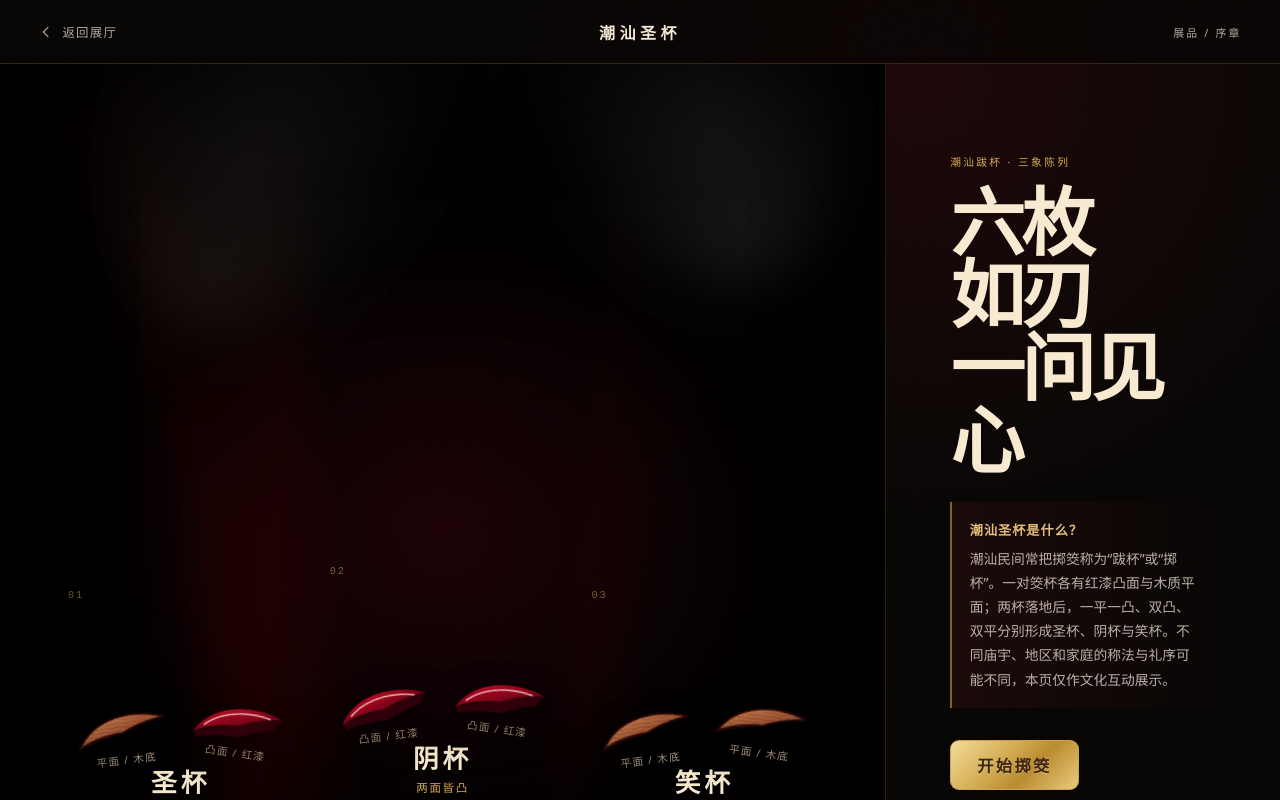
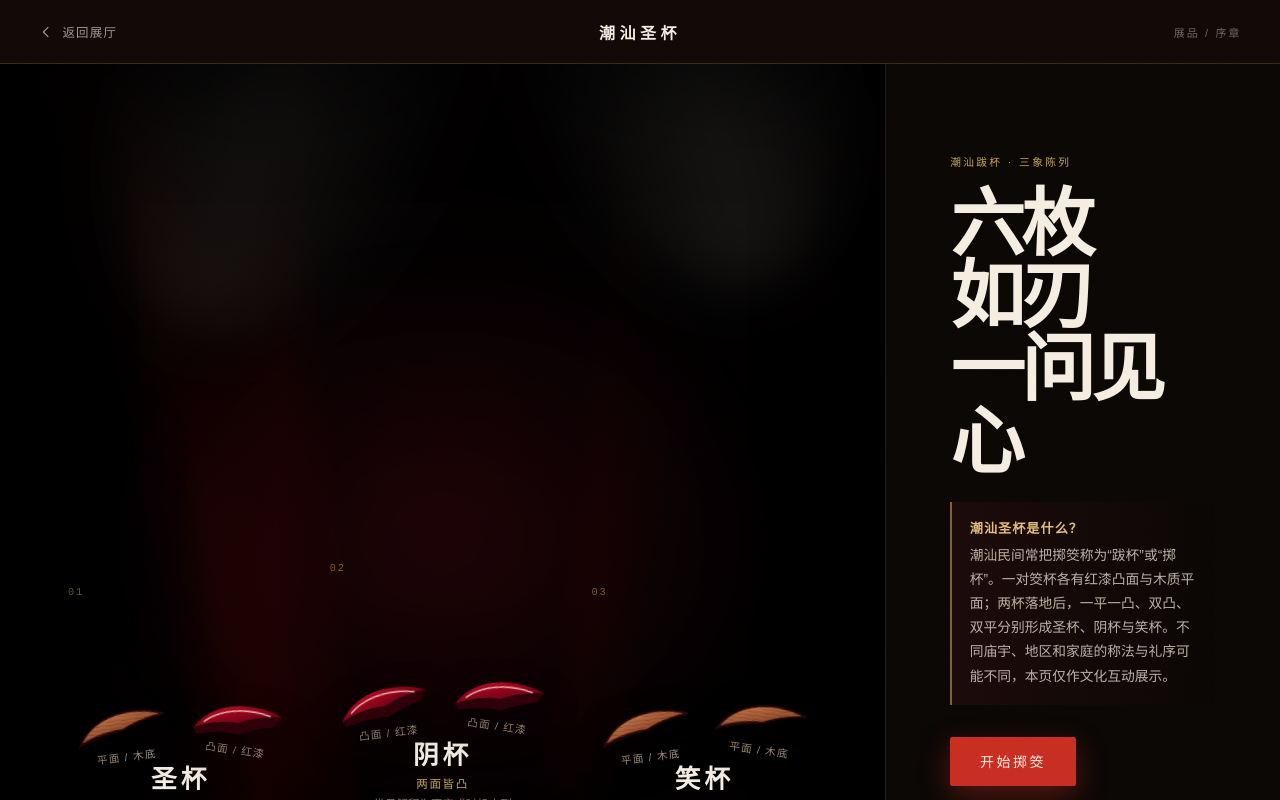
Before and after one commit to rexleimo/rex-game, a Next.js app: page /games/shantou-jiaobei in a window 1280 px wide. Shown: the top 800 px of the page. Built offline with nearby package versions, Linux system fonts and the light colour scheme; a web font is replaced by a local one.

Commit message:
feat(jiaobei): 沉浸壳对齐 GameChrome 与 --g-* token

```diff
--- a/src/games/shantou-jiaobei/JiaobeiGame.tsx
+++ b/src/games/shantou-jiaobei/JiaobeiGame.tsx
@@ -1,6 +1,8 @@
 'use client';
 
 import { useCallback, useState } from 'react';
+import { GameChrome } from '@/components/game/GameChrome';
+import '@/styles/game-shell.css';
 import { IntroScene } from './scenes/IntroScene';
 import { OfferingScene } from './scenes/OfferingScene';
 import { ResultScene } from './scenes/ResultScene';
@@ -24,6 +26,12 @@ export interface GameState {
 }
 
 const INITIAL: GameState = { wish: '', wishCategory: '其他', throws: [] };
+
+const EDITION: Record<Phase, string> = {
+  intro: '展品 / 序章',
+  offering: '仪式进行中',
+  result: '落杯已定',
+};
 
 /**
  * 潮汕圣杯占卜 —— 游戏根组件。
@@ -57,7 +65,7 @@ export function JiaobeiGame() {
 
   return (
     <main className={`jiaobei jiaobei--${phase}`}>
-      <GameChrome phase={phase}>
+      <GameChrome title="潮汕圣杯" edition={EDITION[phase]}>
         {phase === 'intro' && (
           <IntroScene
             onStart={() => {
@@ -82,24 +90,3 @@ export function JiaobeiGame() {
     </main>
   );
 }
-
-/** 游戏外壳：克制的展签导航 + 当前阶段。 */
-function GameChrome({ children, phase }: { children: React.ReactNode; phase: Phase }) {
-  const edition = phase === 'intro' ? '展品 / 序章' : phase === 'offering' ? '仪式进行中' : '落杯已定';
-
-  return (
-    <div className="chrome">
-      <header className="chrome__head">
-        <a className="chrome__back" href="/" aria-label="返回首页">
-          <svg viewBox="0 0 24 24" fill="none" stroke="currentColor" strokeWidth="1.7" aria-hidden>
-            <path d="M15 5l-7 7 7 7" strokeLinecap="round" strokeLinejoin="round" />
-          </svg>
-          返回展厅
-        </a>
-        <h1 className="chrome__title">潮汕圣杯</h1>
-        <span className="chrome__edition">{edition}</span>
-      </header>
-      <div className="chrome__body">{children}</div>
-    </div>
-  );
-}
--- a/src/games/shantou-jiaobei/scenes/IntroScene.tsx
+++ b/src/games/shantou-jiaobei/scenes/IntroScene.tsx
@@ -41,7 +41,7 @@ export function IntroScene({ onStart }: { onStart: () => void }) {
         <p className="intro__index">潮汕跋杯 · 三象陈列</p>
         <h2 className="intro__title">六枚如刃<br />一问见心</h2>
         <div className="intro__culture"><strong>潮汕圣杯是什么？</strong><p>{JIAOBEI_QUICK_ANSWER}</p></div>
-        <div className="intro__actions"><button className="btn btn--gold intro__start" onClick={onStart}>开始掷筊</button><a className="intro__learn" href="#jiaobei-guide">了解潮汕圣杯文化与三种杯象</a></div>
+        <div className="intro__actions"><button className="gs-btn gs-btn--primary intro__start" onClick={onStart}>开始掷筊</button><a className="intro__learn" href="#jiaobei-guide">了解潮汕圣杯文化与三种杯象</a></div>
         <p className="intro__note">可使用摄像头手势或按钮操作；摄像头并非必需。</p>
       </div>
     </section>
--- a/src/games/shantou-jiaobei/scenes/OfferingScene.tsx
+++ b/src/games/shantou-jiaobei/scenes/OfferingScene.tsx
@@ -288,10 +288,10 @@ export function OfferingScene({
           </div>
 
           {done ? (
-            <button className="btn btn--gold" onClick={onDone}>查看神明解答</button>
+            <button className="gs-btn gs-btn--primary" onClick={onDone}>查看神明解答</button>
           ) : (
             <button
-              className="btn"
+              className="gs-btn gs-btn--primary"
               onClick={doThrow}
               disabled={throwing || physicsError || !physicsReady}
             >
--- a/src/games/shantou-jiaobei/scenes/ResultScene.tsx
+++ b/src/games/shantou-jiaobei/scenes/ResultScene.tsx
@@ -221,8 +221,8 @@ export function ResultScene({ state, onRestart }: { state: GameState; onRestart:
 
           <p className="result__disclaimer">仅供娱乐，不构成任何建议。</p>
           <div className="result__actions">
-            <button className="btn" onClick={onRestart}>再问一次</button>
-            <a className="btn btn--ghost" href="/">回到展厅</a>
+            <button className="gs-btn gs-btn--primary" onClick={onRestart}>再问一次</button>
+            <a className="gs-btn gs-btn--ghost" href="/">回到展厅</a>
           </div>
         </div>
       ) : null}
--- a/src/styles/jiaobei.css
+++ b/src/styles/jiaobei.css
@@ -1,46 +1,11 @@
 .jiaobei {
   min-height: 100dvh;
-  color: #f4ead6;
+  color: var(--g-cream);
   background:
-    radial-gradient(circle at 72% 8%, rgba(131, 16, 30, 0.18), transparent 34%),
-    radial-gradient(circle at 20% 86%, rgba(197, 142, 62, 0.08), transparent 30%),
-    #080605;
+    radial-gradient(circle at 72% 8%, color-mix(in srgb, var(--g-cinnabar) 18%, transparent), transparent 34%),
+    radial-gradient(circle at 20% 86%, color-mix(in srgb, var(--g-gold) 10%, transparent), transparent 30%),
+    var(--g-abyss);
 }
-
-.chrome {
-  min-height: 100dvh;
-  display: grid;
-  grid-template-rows: auto minmax(0, 1fr);
-}
-
-.chrome__head {
-  position: relative;
-  z-index: 20;
-  display: grid;
-  grid-template-columns: minmax(8rem, 1fr) auto minmax(8rem, 1fr);
-  align-items: center;
-  min-height: 64px;
-  padding: 0 clamp(1rem, 3vw, 3rem);
-  color: rgba(244, 234, 214, 0.72);
-  border-bottom: 1px solid rgba(221, 177, 88, 0.18);
-  background: rgba(8, 6, 5, 0.72);
-  backdrop-filter: blur(18px);
-}
-
-.chrome__back {
-  display: inline-flex;
-  align-items: center;
-  gap: 0.5rem;
-  width: max-content;
-  font-size: 0.78rem;
-  letter-spacing: 0.1em;
-}
-
-.chrome__back svg { width: 1rem; }
-.chrome__back:hover { color: #f0d18b; }
-.chrome__title { color: #f4ead6; font-size: 1rem; letter-spacing: 0.28em; }
-.chrome__edition { justify-self: end; font-size: 0.68rem; letter-spacing: 0.2em; text-transform: uppercase; }
-.chrome__body { min-width: 0; }
 
 /* Cinematic opening */
 .intro {
@@ -153,8 +118,8 @@
 .intro__specimen:nth-child(3) .cup-glyph { transform: rotateX(10deg) rotateZ(-5deg) scale(0.94); }
 
 .intro__specimen-copy { display: grid; justify-items: center; gap: 0.24rem; }
-.intro__specimen-copy strong { color: #f5e7ca; font-family: var(--font-display); font-size: clamp(1.15rem, 2vw, 1.65rem); letter-spacing: 0.16em; }
-.intro__specimen-copy span { color: #d0a74f; font-size: 0.72rem; letter-spacing: 0.14em; }
+.intro__specimen-copy strong { color: var(--g-text-hi); font-family: var(--g-font-display); font-size: clamp(1.15rem, 2vw, 1.65rem); letter-spacing: 0.16em; }
+.intro__specimen-copy span { color: var(--g-gold); font-size: 0.72rem; letter-spacing: 0.14em; }
 .intro__specimen-copy em { color: rgba(244, 234, 214, 0.48); font-size: 0.72rem; font-style: normal; }
 
 .intro__smoke {
@@ -186,27 +151,27 @@
 .offering__eyebrow,
 .result__eyebrow {
   margin: 0 0 1.25rem;
-  color: #cfa852;
+  color: var(--g-gold);
   font-size: 0.67rem;
   letter-spacing: 0.22em;
   text-transform: uppercase;
 }
 
-.intro__title { color: #f7ead0; font-size: clamp(3rem, 5.8vw, 6.2rem); line-height: 0.98; letter-spacing: -0.05em; }
+.intro__title { color: var(--g-text-hi); font-size: clamp(3rem, 5.8vw, 6.2rem); line-height: 0.98; letter-spacing: -0.05em; }
 .intro__lead { max-width: 30rem; margin: 1.75rem 0 0; color: rgba(244, 234, 214, 0.66); font-size: 1rem; line-height: 1.9; text-wrap: pretty; }
 .intro__actions { margin-top: 2rem; display: flex; align-items: center; flex-wrap: wrap; gap: 1.1rem; }
 .intro__start { min-height: 50px; }
 .intro__learn { color: rgba(244, 234, 214, 0.68); font-size: 0.8rem; border-bottom: 1px solid rgba(221, 177, 88, 0.42); padding-bottom: 0.22rem; }
-.intro__learn:hover { color: #f0d18b; }
+.intro__learn:hover { color: var(--g-gold-hi); }
 .intro__note { margin: 1.5rem 0 0; color: rgba(244, 234, 214, 0.35); font-size: 0.7rem; line-height: 1.7; }
 
 /* Throwing stage */
-.jiaobei--offering .chrome__body { padding: clamp(0.8rem, 2vw, 2rem); }
+.jiaobei--offering .gs-body { padding: clamp(0.8rem, 2vw, 2rem); }
 .offering { width: min(1380px, 100%); margin: 0 auto; }
 .offering__rail { display: flex; justify-content: space-between; align-items: flex-end; gap: 1rem; margin-bottom: 1rem; }
-.offering__title { color: #f6ead3; font-size: clamp(1.7rem, 3vw, 2.7rem); letter-spacing: -0.02em; }
-.offering__round { color: #d94348; font-size: 1.16em; }
-.offering__of { margin-left: 0.8rem; color: rgba(244, 234, 214, 0.38); font-family: var(--font-body); font-size: 0.72rem; font-weight: 400; letter-spacing: 0.12em; }
+.offering__title { color: var(--g-text-hi); font-size: clamp(1.7rem, 3vw, 2.7rem); letter-spacing: -0.02em; }
+.offering__round { color: var(--g-cinnabar-hi); font-size: 1.16em; }
+.offering__of { margin-left: 0.8rem; color: rgba(244, 234, 214, 0.38); font-family: var(--g-font-body); font-size: 0.72rem; font-weight: 400; letter-spacing: 0.12em; }
 .offering__mode { margin: 0 0 0.4rem; color: rgba(244, 234, 214, 0.42); font-size: 0.72rem; letter-spacing: 0.18em; }
 
 .offering__visual { position: relative; }
@@ -226,19 +191,19 @@
 .offering__spinner { width: 30px; height: 30px; border: 1px solid rgba(228, 196, 121, 0.22); border-top-color: #e4c479; border-radius: 50%; animation: spin 0.85s linear infinite; }
 @keyframes spin { to { transform: rotate(360deg); } }
 .offering__ready { position: absolute; left: 50%; bottom: 1.4rem; transform: translateX(-50%); display: grid; gap: 0.2rem; min-width: 220px; padding: 0.75rem 1.1rem; text-align: center; border: 1px solid rgba(219, 178, 90, 0.25); background: rgba(8, 5, 5, 0.72); backdrop-filter: blur(12px); }
-.offering__ready strong { color: #f0d18b; font-family: var(--font-display); letter-spacing: 0.14em; }
+.offering__ready strong { color: var(--g-gold-hi); font-family: var(--g-font-display); letter-spacing: 0.14em; }
 .offering__ready span { color: rgba(244, 234, 214, 0.5); font-size: 0.68rem; }
-.offering__pop { position: absolute; top: 1.25rem; left: 50%; transform: translateX(-50%); z-index: 3; display: flex; align-items: center; gap: 0.6rem; padding: 0.55rem 0.9rem; border: 1px solid currentColor; border-radius: 999px; background: rgba(7, 4, 4, 0.78); backdrop-filter: blur(10px); font-family: var(--font-display); letter-spacing: 0.12em; }
+.offering__pop { position: absolute; top: 1.25rem; left: 50%; transform: translateX(-50%); z-index: 3; display: flex; align-items: center; gap: 0.6rem; padding: 0.55rem 0.9rem; border: 1px solid currentColor; border-radius: 999px; background: rgba(7, 4, 4, 0.78); backdrop-filter: blur(10px); font-family: var(--g-font-display); letter-spacing: 0.12em; }
 
 .offering__cam { position: absolute; z-index: 4; top: 1rem; right: 1rem; width: min(250px, 24vw); padding: 0.65rem; border: 1px solid rgba(219, 178, 90, 0.24); border-radius: 12px; background: rgba(7, 5, 4, 0.78); backdrop-filter: blur(16px); }
 .offering__camlabel { margin: 0 0 0.5rem; display: flex; justify-content: space-between; color: rgba(244, 234, 214, 0.48); font-size: 0.58rem; letter-spacing: 0.12em; }
 
-.camp { position: relative; color: #f4ead6; }
+.camp { position: relative; color: var(--g-cream); }
 .camp__frame { position: relative; aspect-ratio: 4 / 3; overflow: hidden; border-radius: 8px; background: #050403; }
 .camp__video { display: block; width: 100%; height: 100%; object-fit: contain; transform: scaleX(-1); }
 .camp__status { position: absolute; inset: 0; display: grid; place-content: center; justify-items: center; gap: 0.55rem; padding: 0.8rem; text-align: center; color: rgba(244, 234, 214, 0.68); font-size: 0.7rem; background: rgba(4, 3, 3, 0.7); }
 .camp__spinner { width: 24px; height: 24px; border: 1px solid rgba(228, 196, 121, 0.25); border-top-color: #e4c479; border-radius: 50%; animation: spin 0.9s linear infinite; }
-.camp__badge { position: absolute; top: 0.4rem; left: 0.4rem; padding: 0.25rem 0.4rem; border-radius: 4px; color: #f0d18b; background: rgba(6, 4, 3, 0.76); font-size: 0.55rem; }
+.camp__badge { position: absolute; top: 0.4rem; left: 0.4rem; padding: 0.25rem 0.4rem; border-radius: 4px; color: var(--g-gold-hi); background: rgba(6, 4, 3, 0.76); font-size: 0.55rem; }
 .camp__hold { position: absolute; left: 0.5rem; right: 0.5rem; bottom: 0.5rem; }
 .camp__holdbar { height: 3px; overflow: hidden; border-radius: 3px; background: rgba(255, 255, 255, 0.12); }
 .camp__holdbar::after { content: ''; display: block; width: var(--hold, 0%); height: 100%; background: #d7b35e; }
@@ -248,10 +213,10 @@
 .offering__console { display: grid; grid-template-columns: minmax(0, 0.92fr) minmax(16rem, 1.3fr) auto; align-items: center; gap: 0.9rem; margin-top: 0.9rem; padding: 0.85rem; border: 1px solid rgba(219, 178, 90, 0.18); border-radius: 14px; background: rgba(16, 10, 8, 0.78); }
 .offering__categories { display: flex; flex-wrap: wrap; gap: 0.35rem; }
 .offering__category { padding: 0.46rem 0.68rem; color: rgba(244, 234, 214, 0.52); border: 1px solid rgba(219, 178, 90, 0.16); border-radius: 999px; background: transparent; cursor: pointer; }
-.offering__category:hover, .offering__category--active { color: #f0d18b; border-color: rgba(219, 178, 90, 0.62); background: rgba(169, 37, 42, 0.16); }
+.offering__category:hover, .offering__category--active { color: var(--g-gold-hi); border-color: rgba(219, 178, 90, 0.62); background: rgba(169, 37, 42, 0.16); }
 .offering__wish { display: grid; grid-template-columns: auto minmax(0, 1fr) auto; align-items: center; min-height: 46px; border-bottom: 1px solid rgba(219, 178, 90, 0.28); }
-.offering__wishlabel { color: #cfa852; font-family: var(--font-display); font-size: 0.76rem; letter-spacing: 0.15em; }
-.offering__wishinput { min-width: 0; width: 100%; padding: 0.7rem; color: #f4ead6; border: 0; outline: 0; background: transparent; font: inherit; }
+.offering__wishlabel { color: var(--g-gold); font-family: var(--g-font-display); font-size: 0.76rem; letter-spacing: 0.15em; }
+.offering__wishinput { min-width: 0; width: 100%; padding: 0.7rem; color: var(--g-cream); border: 0; outline: 0; background: transparent; font: inherit; }
 .offering__wishinput::placeholder { color: rgba(244, 234, 214, 0.28); }
 .offering__mic { width: 38px; height: 38px; padding: 0.55rem; color: rgba(244, 234, 214, 0.52); border: 0; background: transparent; cursor: pointer; }
 .offering__mic svg { width: 100%; }
@@ -264,29 +229,29 @@
 .offering__hint { grid-column: 1 / -1; margin: -0.2rem 0 0; color: rgba(244, 234, 214, 0.32); font-size: 0.64rem; }
 .offering__hint--error, .offering__err { color: #ee8c82; }
 .offering__err { display: flex; align-items: center; justify-content: center; gap: 0.75rem; margin: 0.65rem 0 0; font-size: 0.72rem; }
-.offering__fb { color: #f0d18b; border: 0; border-bottom: 1px solid currentColor; background: transparent; cursor: pointer; }
+.offering__fb { color: var(--g-gold-hi); border: 0; border-bottom: 1px solid currentColor; background: transparent; cursor: pointer; }
 
 /* Result reveal */
-.jiaobei--result .chrome__body { display: grid; place-items: center; padding: clamp(1rem, 4vw, 4rem); }
+.jiaobei--result .gs-body { display: grid; place-items: center; padding: clamp(1rem, 4vw, 4rem); }
 .result { width: min(1080px, 100%); display: grid; grid-template-columns: minmax(17rem, 0.72fr) minmax(0, 1.25fr); gap: clamp(1.5rem, 5vw, 5rem); align-items: center; }
 .result__reveal { position: relative; min-height: 500px; display: grid; place-content: center; justify-items: center; padding: 2rem; text-align: center; border: 1px solid color-mix(in srgb, var(--tone), transparent 55%); background: radial-gradient(circle at 50% 42%, color-mix(in srgb, var(--tone), transparent 74%), rgba(10, 6, 5, 0.92) 64%); box-shadow: inset 0 0 70px rgba(0, 0, 0, 0.7), 0 35px 80px -50px var(--tone); }
 .result__reveal .cup-glyph { width: min(100%, 240px); height: auto; filter: drop-shadow(0 30px 18px rgba(0, 0, 0, 0.72)); }
 .result__title { margin-top: 1.2rem; font-size: clamp(2.3rem, 5vw, 4.3rem); letter-spacing: 0.04em; }
 .result__prompt { max-width: 24rem; color: rgba(244, 234, 214, 0.48); line-height: 1.7; }
-.result__revealbutton { color: #f0d18b; border: 0; border-bottom: 1px solid rgba(221, 177, 88, 0.55); background: transparent; padding: 0.4rem 0; cursor: pointer; }
+.result__revealbutton { color: var(--g-gold-hi); border: 0; border-bottom: 1px solid rgba(221, 177, 88, 0.55); background: transparent; padding: 0.4rem 0; cursor: pointer; }
 .result__detail { min-width: 0; }
 .result__cups { display: grid; grid-template-columns: repeat(3, minmax(0, 1fr)); gap: 0.65rem; }
 .result__cup { display: grid; justify-items: center; gap: 0.22rem; padding: 0.9rem 0.5rem; border-top: 1px solid color-mix(in srgb, var(--tone), transparent 48%); background: rgba(255, 255, 255, 0.025); }
 .result__cup span { color: rgba(244, 234, 214, 0.38); font-size: 0.6rem; }
-.result__cup strong { color: var(--tone); font-family: var(--font-display); }
+.result__cup strong { color: var(--tone); font-family: var(--g-font-display); }
 .result__interpretation { position: relative; margin-top: 1rem; padding: clamp(1.5rem, 4vw, 2.6rem); color: #2a1712; background: linear-gradient(145deg, #f5ead2, #dec9a4); box-shadow: 0 28px 70px -42px rgba(0, 0, 0, 0.9); }
 .result__interpretation::before { content: ''; position: absolute; inset: 8px; pointer-events: none; border: 1px solid rgba(91, 48, 27, 0.16); }
-.result__interpretation > p { position: relative; margin: 0; font-family: var(--font-display); font-size: clamp(1.05rem, 2vw, 1.32rem); line-height: 1.9; }
-.result__seal { position: absolute; top: -0.65rem; right: 1.1rem; display: grid; place-items: center; width: 44px; height: 44px; color: #f3dfbd; background: #9f1c25; font-family: var(--font-display); }
-.result__wish, .result__category { margin-top: 0.8rem !important; color: rgba(42, 23, 18, 0.62); font-family: var(--font-body) !important; font-size: 0.78rem !important; }
+.result__interpretation > p { position: relative; margin: 0; font-family: var(--g-font-display); font-size: clamp(1.05rem, 2vw, 1.32rem); line-height: 1.9; }
+.result__seal { position: absolute; top: -0.65rem; right: 1.1rem; display: grid; place-items: center; width: 44px; height: 44px; color: #f3dfbd; background: #9f1c25; font-family: var(--g-font-display); }
+.result__wish, .result__category { margin-top: 0.8rem !important; color: rgba(42, 23, 18, 0.62); font-family: var(--g-font-body) !important; font-size: 0.78rem !important; }
 .result__disclaimer { color: rgba(244, 234, 214, 0.34); font-size: 0.68rem; }
 .result__actions { display: flex; flex-wrap: wrap; gap: 0.65rem; }
-.result__actions .btn--ghost { color: rgba(244, 234, 214, 0.7); border-color: rgba(219, 178, 90, 0.28); }
+.result__actions .gs-btn--ghost { /* shell styles from game-shell.css */ }
 
 @media (max-width: 980px) {
   .intro { grid-template-columns: 1fr; }
@@ -301,9 +266,9 @@
 }
 
 @media (max-width: 640px) {
-  .chrome__head { grid-template-columns: auto 1fr; min-height: 56px; }
-  .chrome__title { justify-self: end; font-size: 0.86rem; }
-  .chrome__edition { display: none; }
+  /* chrome head responsive: game-shell.css */
+
+
   .intro { min-height: calc(100dvh - 56px); }
   .intro__content { padding: 2.5rem 1.1rem 1.6rem; }
   .intro__title { font-size: clamp(2.8rem, 16vw, 4.5rem); }
@@ -314,7 +279,7 @@
   .intro__specimen-copy span { font-size: 0.58rem; }
   .intro__specimen-copy em { display: none; }
   .intro__cup-stage { min-height: 118px; }
-  .jiaobei--offering .chrome__body { padding: 0.65rem; }
+  .jiaobei--offering .gs-body { padding: 0.65rem; }
   .offering__rail { align-items: center; }
   .offering__mode { display: none; }
   .offering__stage { min-height: 330px; height: 52vh; }
@@ -338,7 +303,6 @@
   .offering__category { flex: 0 0 auto; }
 }
 
-
 /* Server-rendered cultural guide: readable without interrupting the cinematic game. */
 .jiaobei-guide {
   position: relative;
@@ -349,7 +313,7 @@
     radial-gradient(circle at 12% 8%, rgba(139, 34, 38, 0.08), transparent 28rem),
     linear-gradient(180deg, #eee1c8 0%, #e5d3b3 52%, #dcc5a0 100%);
   border-top: 1px solid rgba(232, 193, 111, 0.22);
-  font-family: var(--font-body);
+  font-family: var(--g-font-body);
 }
 
 .jiaobei-guide::before {
@@ -395,7 +359,7 @@
   grid-column: 1;
   max-width: 8ch;
   margin: 0;
-  font-family: var(--font-display);
+  font-family: var(--g-font-display);
   font-size: clamp(3rem, 6vw, 6.7rem);
   font-weight: 500;
   line-height: 0.98;
@@ -450,7 +414,7 @@
 .jiaobei-guide__sources h3 {
   max-width: 15ch;
   margin: 0.5rem 0 0;
-  font-family: var(--font-display);
+  font-family: var(--g-font-display);
   font-size: clamp(2rem, 4.2vw, 4.5rem);
   font-weight: 500;
   line-height: 1.05;
@@ -477,7 +441,7 @@
 .jiaobei-guide__signs strong {
   display: block;
   color: #9f2029;
-  font-family: var(--font-display);
+  font-family: var(--g-font-display);
   font-size: clamp(2.8rem, 5vw, 5rem);
   font-weight: 500;
   line-height: 1;
@@ -526,8 +490,8 @@
 }
 
 .jiaobei-guide__steps li:nth-child(even) { padding-left: 1.8rem; border-right: 0; }
-.jiaobei-guide__steps li > span { color: #a32830; font-family: var(--font-display); font-size: 1.7rem; }
-.jiaobei-guide__steps strong { font-family: var(--font-display); font-size: 1.35rem; font-weight: 600; }
+.jiaobei-guide__steps li > span { color: #a32830; font-family: var(--g-font-display); font-size: 1.7rem; }
+.jiaobei-guide__steps strong { font-family: var(--g-font-display); font-size: 1.35rem; font-weight: 600; }
 .jiaobei-guide__steps p { max-width: 28rem; margin: 0.65rem 0 0; color: rgba(45, 28, 23, 0.64); line-height: 1.75; }
 
 .jiaobei-guide__faq {
@@ -543,7 +507,7 @@
 }
 
 .jiaobei-guide__faq dt {
-  font-family: var(--font-display);
+  font-family: var(--g-font-display);
   font-size: clamp(1.15rem, 2vw, 1.45rem);
   font-weight: 600;
   line-height: 1.35;
@@ -609,7 +573,6 @@
   .jiaobei-guide__steps li { grid-template-columns: 2.2rem 1fr; gap: 0.8rem; }
 }
 
-
 /* Face-readable specimen renders and concise culture answer */
 .intro__cup-stage {
   display: grid;
```
Also changed, not shown: 1 other file (tests, documents, lock files or other folders).
